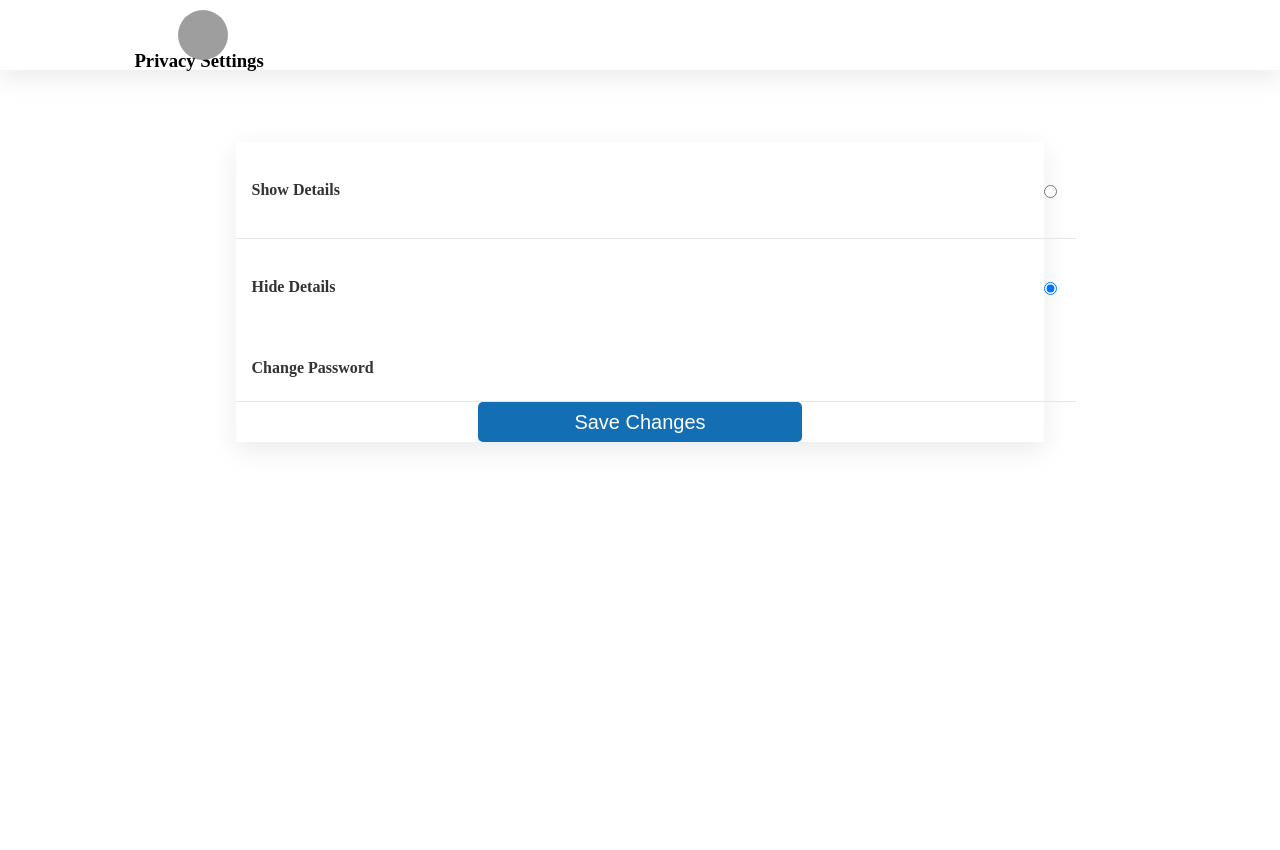
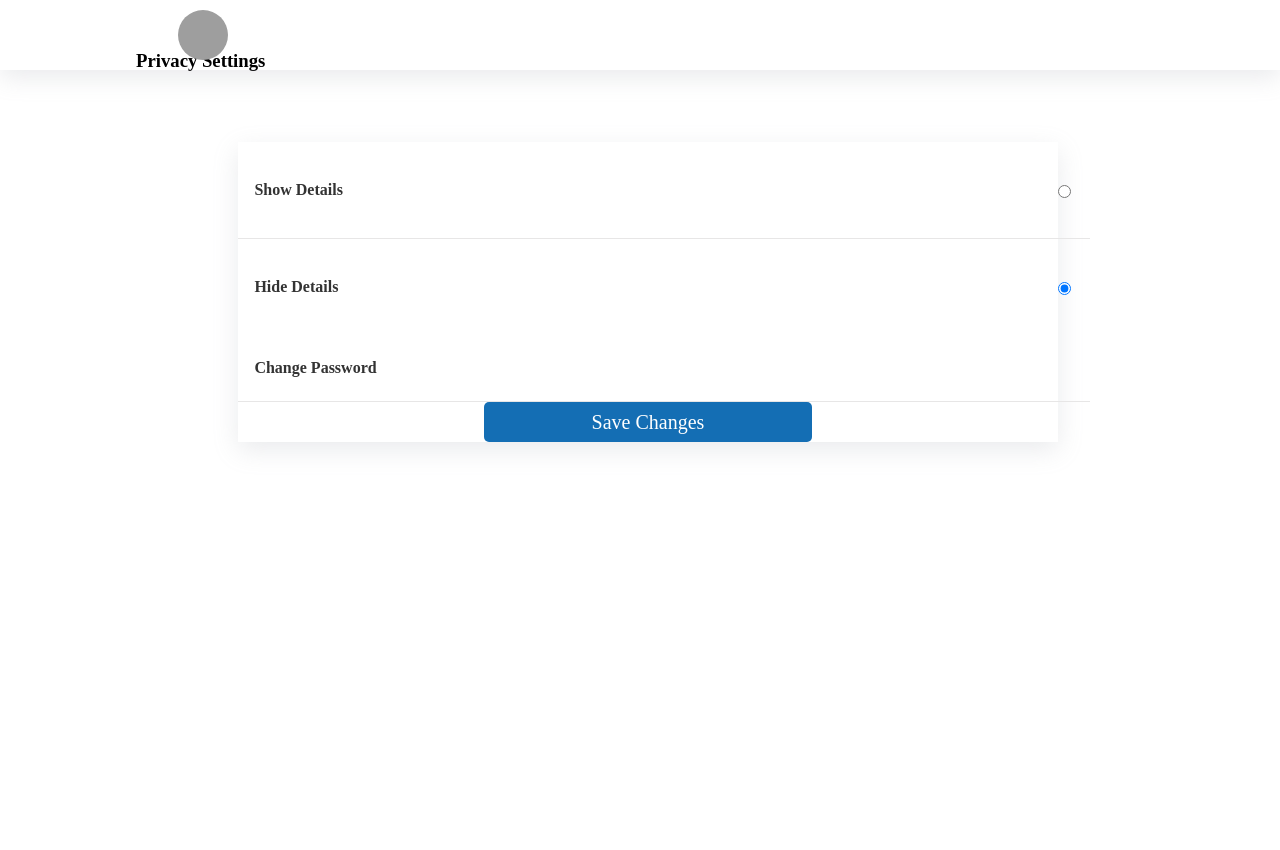
Before and after one commit to shikshartin-coder/storestreak, a Django app: page /customer-settings in a window 1280 px wide. Before the commit the page ends 447 px from the top, so only its background shows below. Run offline with Django 3.2, Linux system fonts and the light colour scheme; a user stored in the database is signed in; tables that the repository leaves empty hold one stand-in row (values such as "Sample post"); some libraries are stand-ins or nearby versions; grey boxes are pictures that could not be loaded.

Commit message:
Add files via upload

```diff
--- a/management_system/static/css/customer/catalog_base/catalog_header.css
+++ b/management_system/static/css/customer/catalog_base/catalog_header.css
@@ -1,16 +1,25 @@
 
-
-ul,
-li {
+html,body {
+  width: 100%;
+  height: 100%;
+  box-sizing: border-box;
+}
+ h1,h2,h3,h4,h5,h6{
+    font-family: var(--headingfontfamily);
+ }
+ p,a,span,input,label,div,button{
+  font-family: var(--bodyfontfamily);
+ }
+ ul,li {
     list-style-type: none;
     margin: 0;
     padding: 0;
 }
-a{
-    text-decoration:none;
-    color: #000;
-}
-
+ a{
+   margin: 0px;
+    padding: 0px;
+  text-decoration: none;
+ }
 .cardheader {
     color: rgb(28, 28, 28);
     font-size: 2rem;
```
